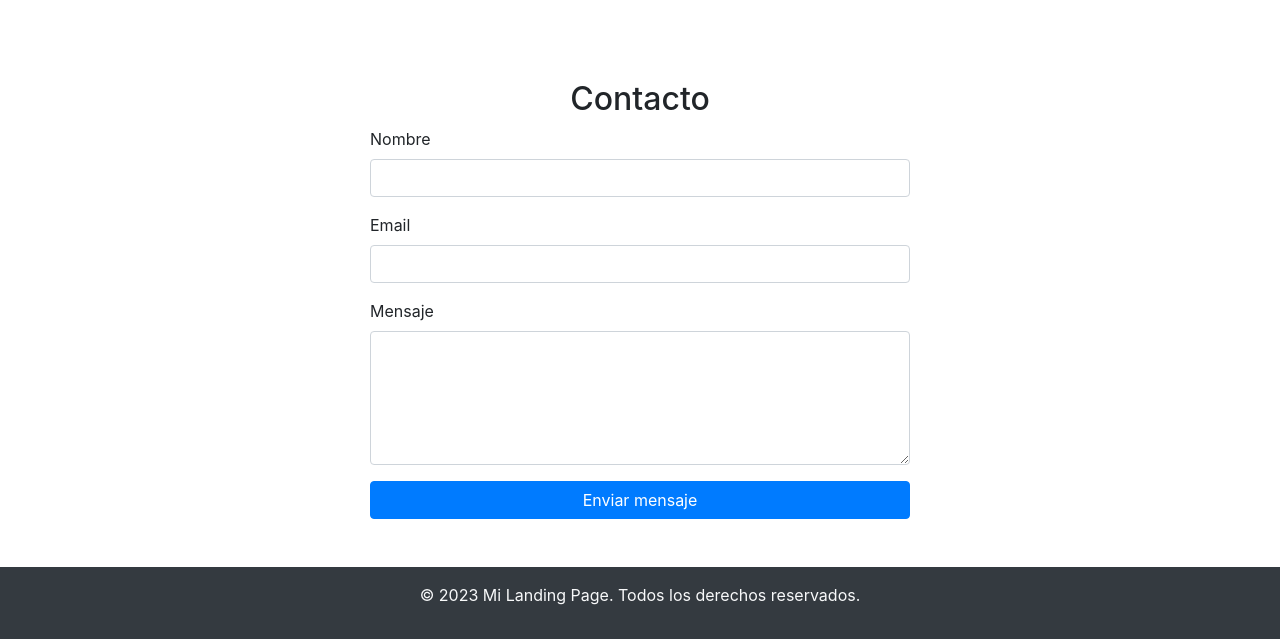
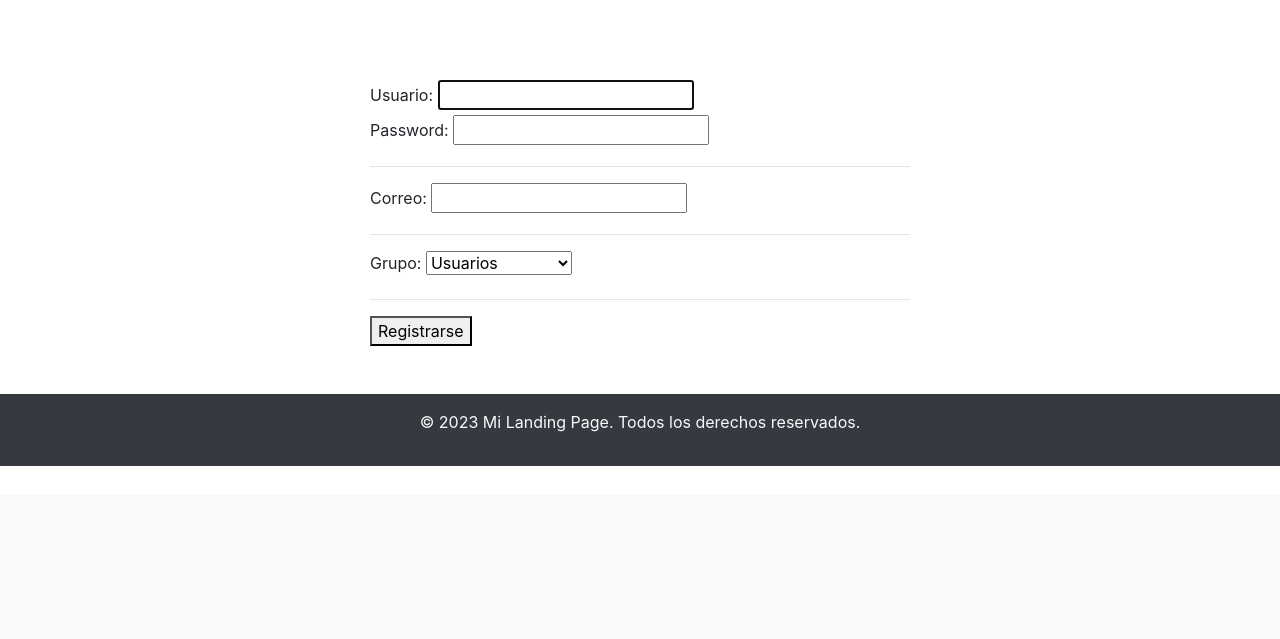
Before and after one commit to Freston1605/sprint_6, a Django app: page /registro/ in a window 1280 px wide. Shown: the part 305-944 px from the top of the page. After the commit the page ends 800 px from the top, so only its background shows below. Run offline with Django 4.2, Linux system fonts and the light colour scheme; some libraries are stand-ins or nearby versions.

Commit message:
Avances 22:15

```diff
--- /dev/null
+++ b/sprint_6/landing/forms.py
@@ -0,0 +1,19 @@
+from django import forms
+from django.contrib.auth.forms import UserCreationForm
+from django.contrib.auth.models import User
+
+class ModificarCampos(UserCreationForm):
+    username = forms.CharField(label='Usuario')
+    email = forms.EmailField(label='Correo')
+    password = forms.PasswordInput
+
+    GRUPOS_CHOICES = [
+        ('grupo1', 'Usuarios'),
+        ('grupo2', 'Administradores'),
+        ('grupo3', 'Vendedores'),
+    ]
+    grupo = forms.ChoiceField(label='Grupo', choices=GRUPOS_CHOICES)
+
+    class Meta:
+        model = User
+        fields = ['username', 'email', 'password', 'grupo']
--- a/sprint_6/landing/templates/registro.html
+++ b/sprint_6/landing/templates/registro.html
@@ -8,23 +8,19 @@
     </header>
     <section id="contact" class="py-5">
         <div class="container">
-            <h2 class="text-center">Contacto</h2>
             <div class="row">
                 <div class="col-md-6 mx-auto">
-                    <form action="#" method="post">
-                        <div class="form-group">
-                            <label for="name">Nombre</label>
-                            <input type="text" name="name" id="name" class="form-control">
-                        </div>
-                        <div class="form-group">
-                            <label for="email">Email</label>
-                            <input type="email" name="email" id="email" class="form-control">
-                        </div>
-                        <div class="form-group">
-                            <label for="message">Mensaje</label>
-                            <textarea name="message" id="message" rows="5" class="form-control"></textarea>
-                        </div>
-                        <button type="submit" class="btn btn-primary btn-block">Enviar mensaje</button>
+                    <form method="POST">
+                        {% csrf_token %}
+                        {{ form.username.label_tag }} {{ form.username }}
+                        <br>
+                        {{ form.password.label_tag }} {{ form.password }}
+                        <hr>
+                        {{ form.email.label_tag }} {{ form.email }}
+                        <hr>
+                        {{ form.grupo.label_tag }} {{ form.grupo }}
+                        <hr>
+                        <button type="submit">Registrarse</button>
                     </form>
                 </div>
             </div>
--- a/sprint_6/landing/views.py
+++ b/sprint_6/landing/views.py
@@ -1,7 +1,19 @@
-from django.shortcuts import render
+from django.contrib.auth.forms import UserCreationForm
+from django.contrib.auth import login
+from django.shortcuts import render, redirect
+from landing.forms import ModificarCampos
 
 def landing_page(request):
     return render(request, 'landing.html')
 
 def registro_page(request):
-    return render(request, 'registro.html')
+    if request.method == 'POST':
+        form = ModificarCampos(request.POST)
+        if form.is_valid():
+            user = form.save()
+            login(request, user)
+            return redirect('landing_page')  # Redireccionar a la página de inicio después del registro exitoso
+    else:
+        form = ModificarCampos()
+
+    return render(request, 'registro.html', {'form': form})
```
